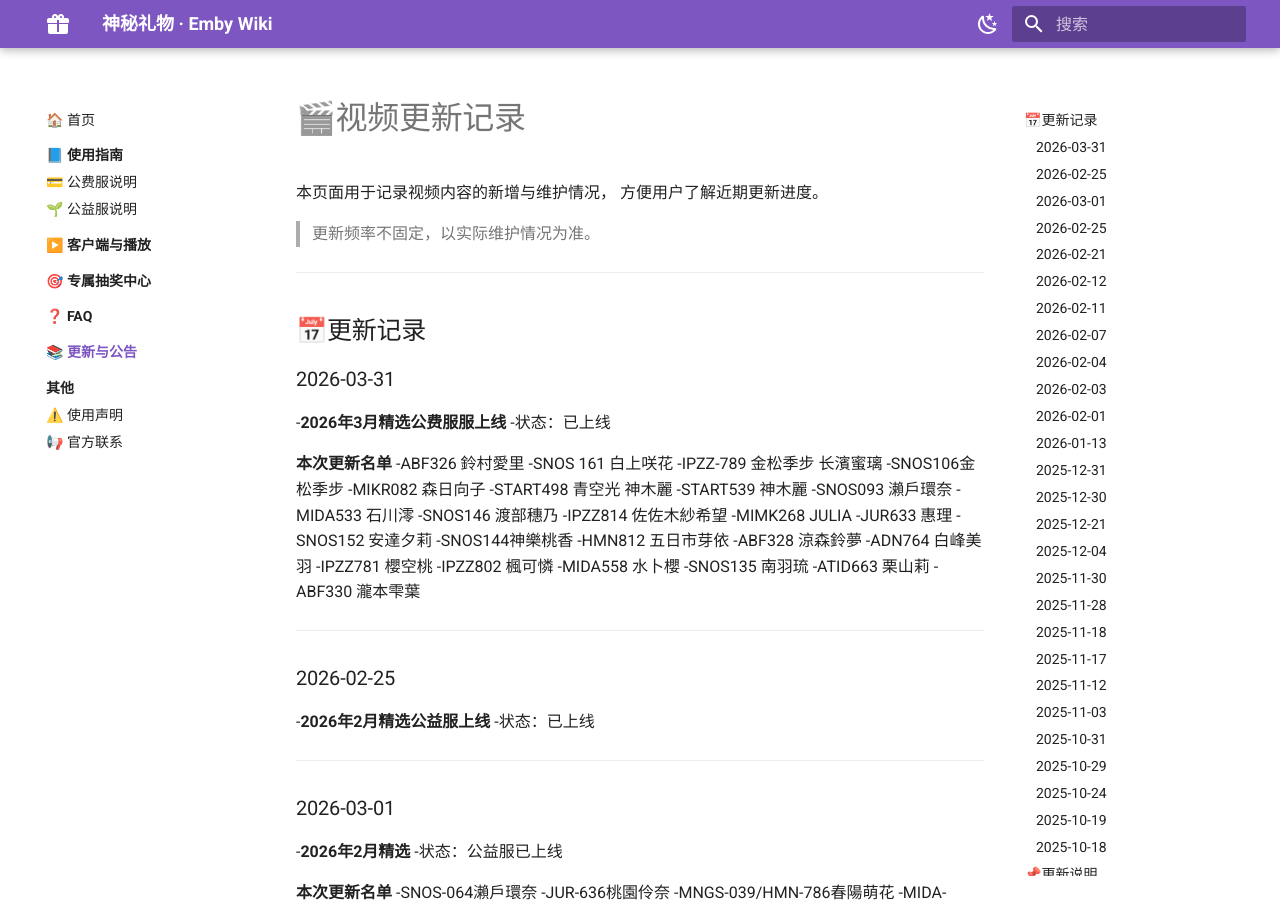
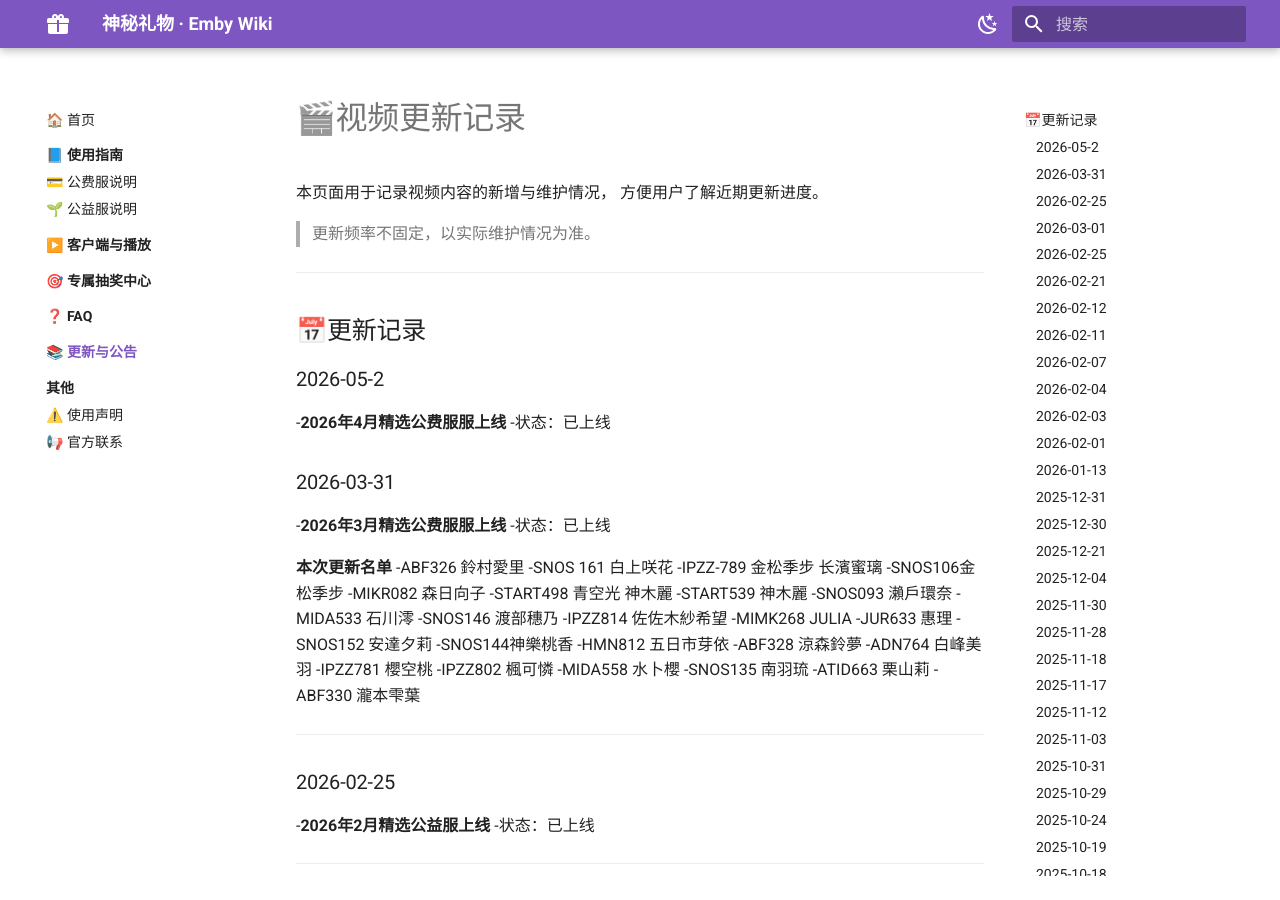
Before and after one commit to Netflixxp/wiki, an MkDocs documentation site: the page built from docs/update/index.md, in a window 1280 px wide and 900 px high. Built offline with MkDocs 1.6.1 and Material for MkDocs 9.7.7, drawn with Linux system fonts in a browser that asks for light colours.

Commit message:
更新4月

```diff
--- a/docs/update/index.md
+++ b/docs/update/index.md
@@ -8,6 +8,10 @@
 ---
 
 ##📅更新记录
+
+###2026-05-2
+-**2026年4月精选公费服服上线**
+-状态：已上线
 
 ###2026-03-31
 -**2026年3月精选公费服服上线**
```
